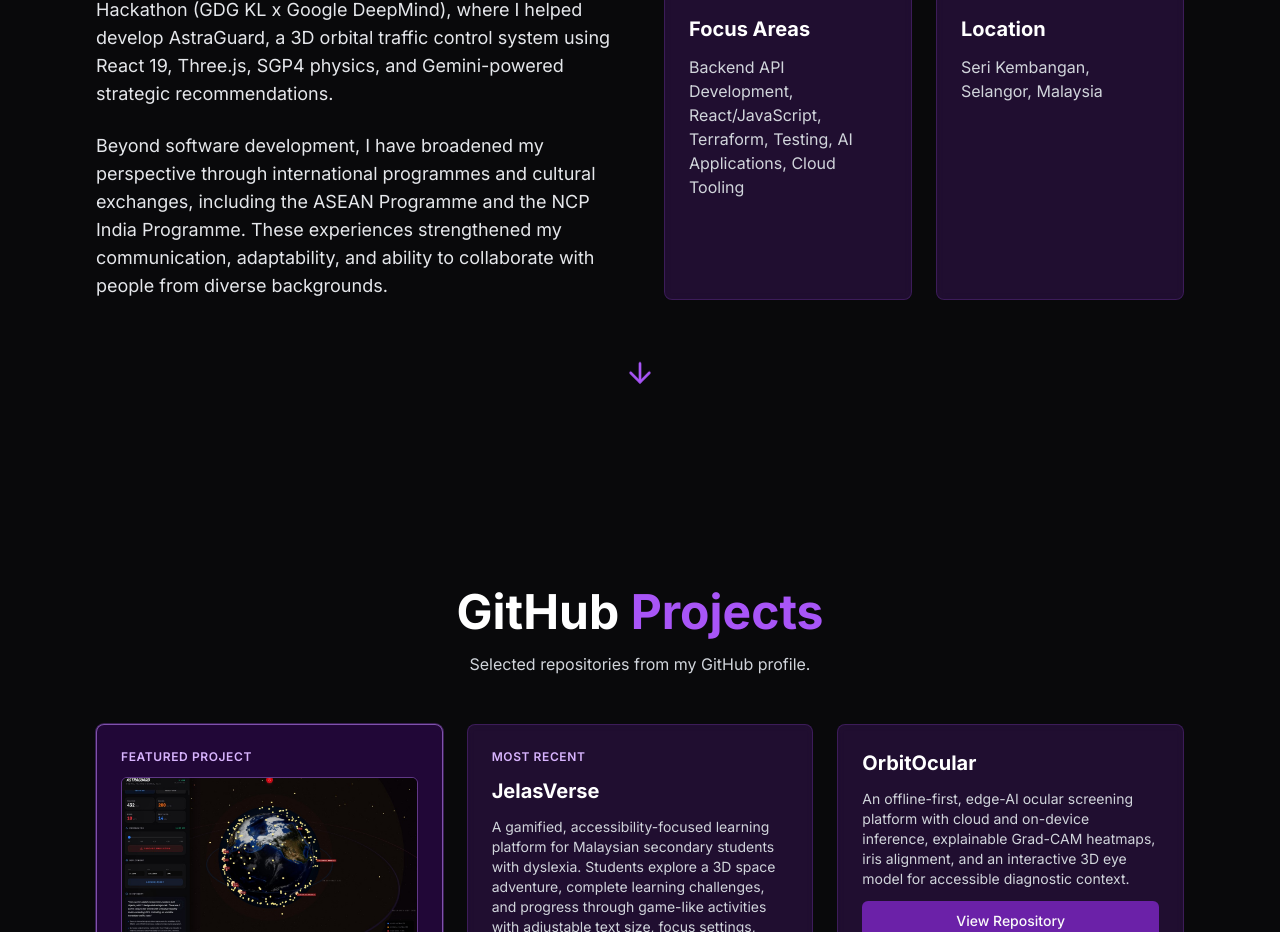
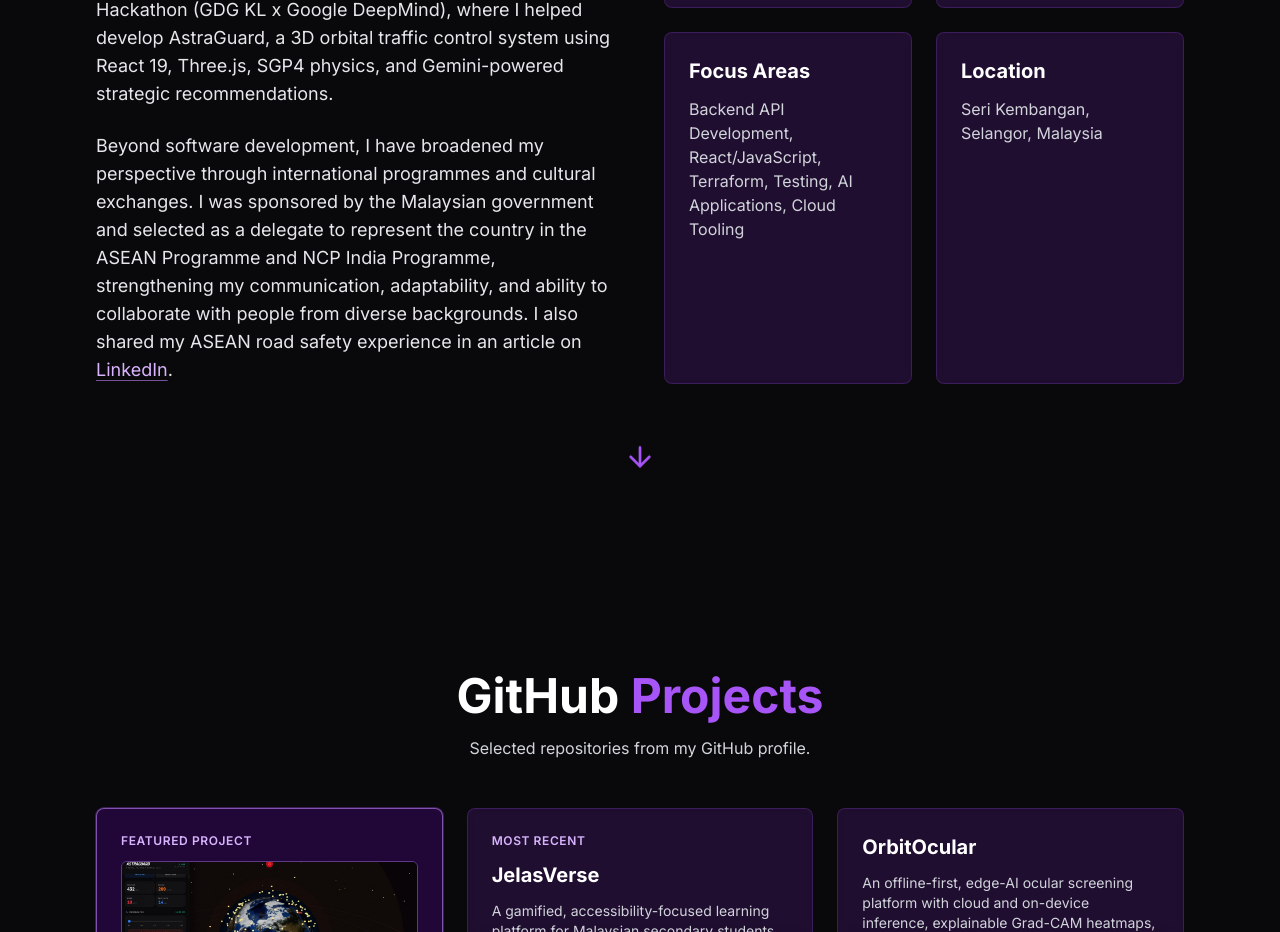
Before and after one commit to lakxhana/lakxhana-portfolio, a Next.js app: page / in a window 1280 px wide. Shown: the part 1380-2312 px from the top of the page. Built offline with nearby package versions, Linux system fonts and the light colour scheme.

Commit message:
Add international programme article link

```diff
--- a/app/page.tsx
+++ b/app/page.tsx
@@ -135,9 +135,19 @@ export default function Home() {
 
                 <p className="text-lg text-gray-200">
                   Beyond software development, I have broadened my perspective through international programmes and
-                  cultural exchanges, including the ASEAN Programme and the NCP India Programme. These experiences
-                  strengthened my communication, adaptability, and ability to collaborate with people from diverse
-                  backgrounds.
+                  cultural exchanges. I was sponsored by the Malaysian government and selected as a delegate to
+                  represent the country in the ASEAN Programme and NCP India Programme, strengthening my communication,
+                  adaptability, and ability to collaborate with people from diverse backgrounds. I also shared my ASEAN
+                  road safety experience in an article on{" "}
+                  <a
+                    href="https://www.linkedin.com/pulse/youth-driving-future-road-safety-asean-lakxhana-selva-rajah-byjyc"
+                    target="_blank"
+                    rel="noreferrer"
+                    className="text-purple-300 underline decoration-purple-400/60 underline-offset-4 hover:text-white"
+                  >
+                    LinkedIn
+                  </a>
+                  .
                 </p>
               </div>
 
```
